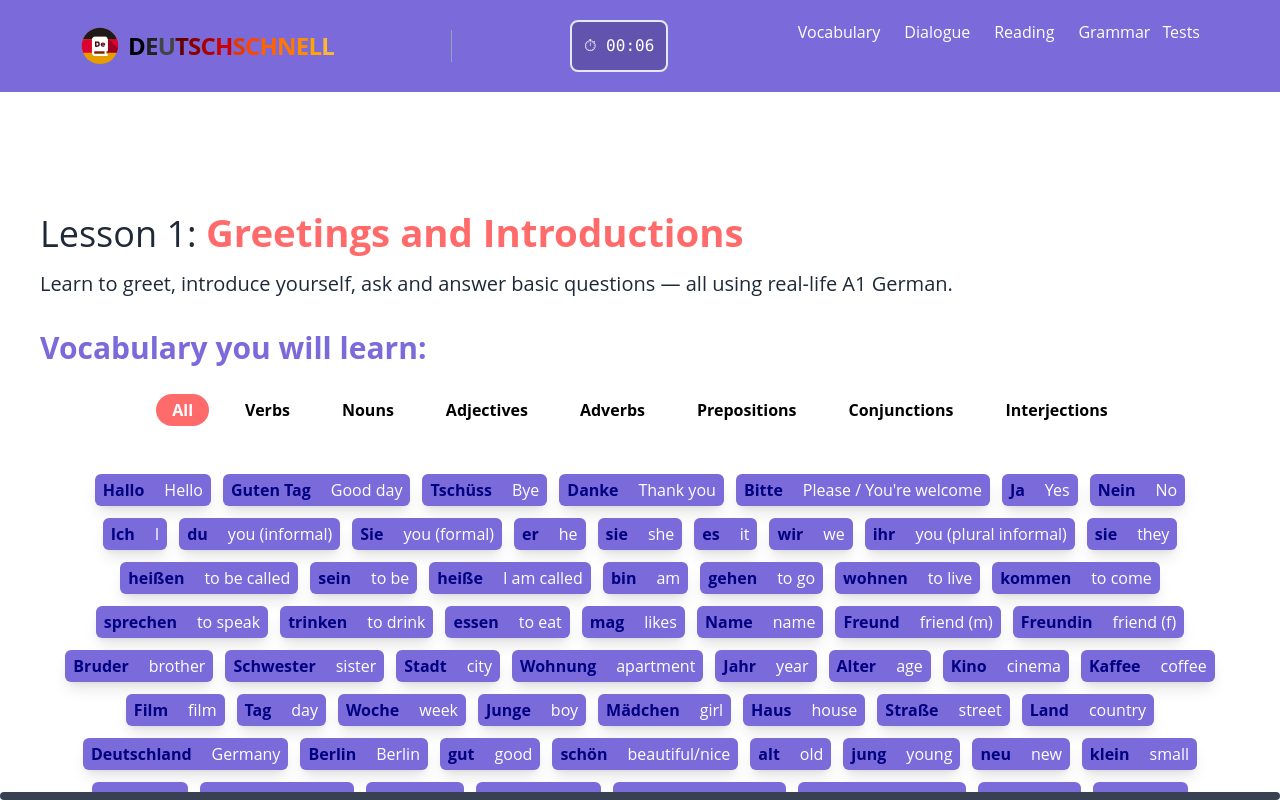
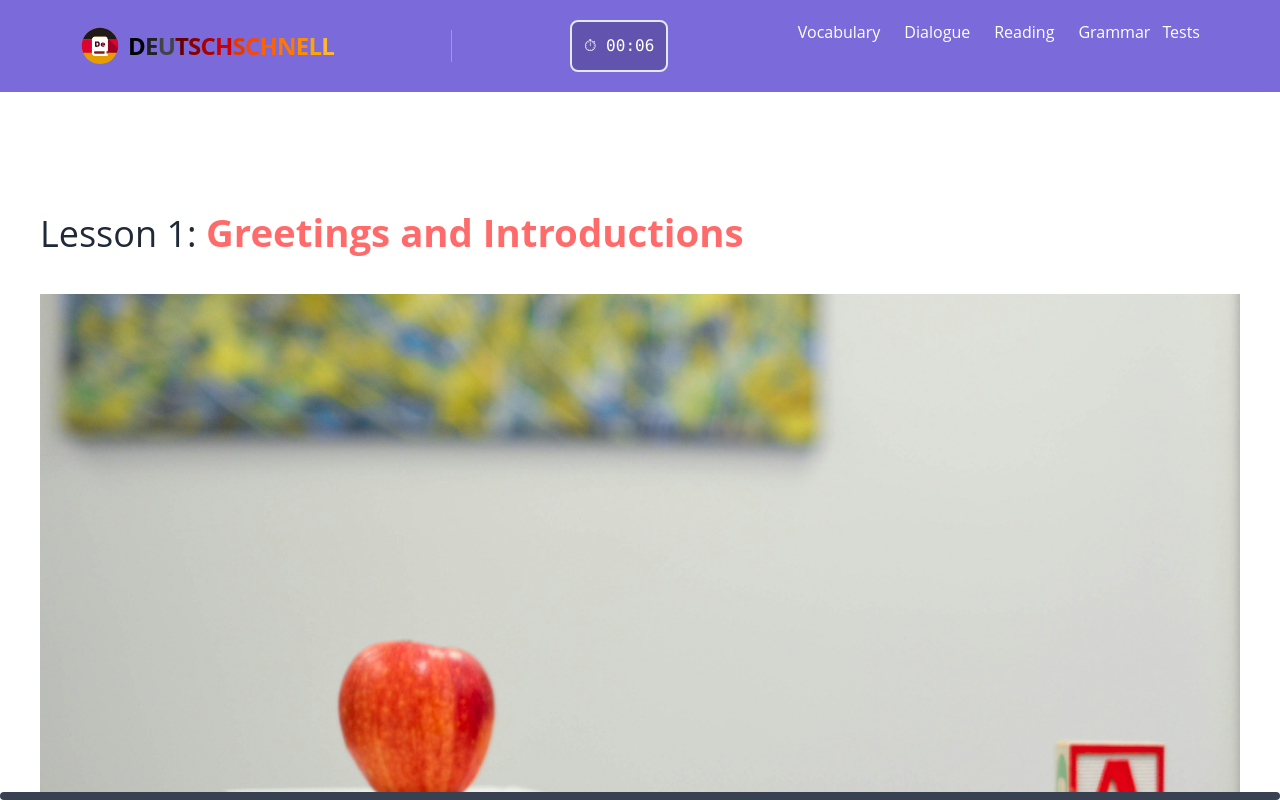
Before and after one commit to Batoul-Kazak/DeutschSchnell, a React (Vite) app: page /courses/A1/1 in a window 1280 px wide. Shown: the top 800 px of the page. Built offline with nearby package versions, Linux system fonts and the light colour scheme; a web font is replaced by a local one.

Commit message:
image added to lessonView

```diff
--- a/public/data/lessons/A1/lesson1.json
+++ b/public/data/lessons/A1/lesson1.json
@@ -4,6 +4,7 @@
       "id": "a1-l1-8f3b",
       "course": "A1",
       "lessonNumber": 1,
+      "image": "/images/A1-lesson.jpg",
       "title": "Greetings and Introductions",
       "time": "42min",
       "description": "Learn to greet, introduce yourself, ask and answer basic questions — all using real-life A1 German.",
--- a/src/pages/LessonView.tsx
+++ b/src/pages/LessonView.tsx
@@ -48,6 +48,8 @@ const LessonView = () => {
                         {currentLesson.title}
                     </span>
                 </h1>
+                <img src={currentLesson.image} alt="lesson-image" className="w-full py-10 " />
+
 
                 <p className="mt-4 text-xl">{currentLesson.description}</p>
                 <VocabularySection wordsFilter={wordsFilter} setWordsFilter={setWordsFilter} filteredWords={filteredWords} />
```
Also changed, not shown: public/images/A1-lesson.jpg (added).
